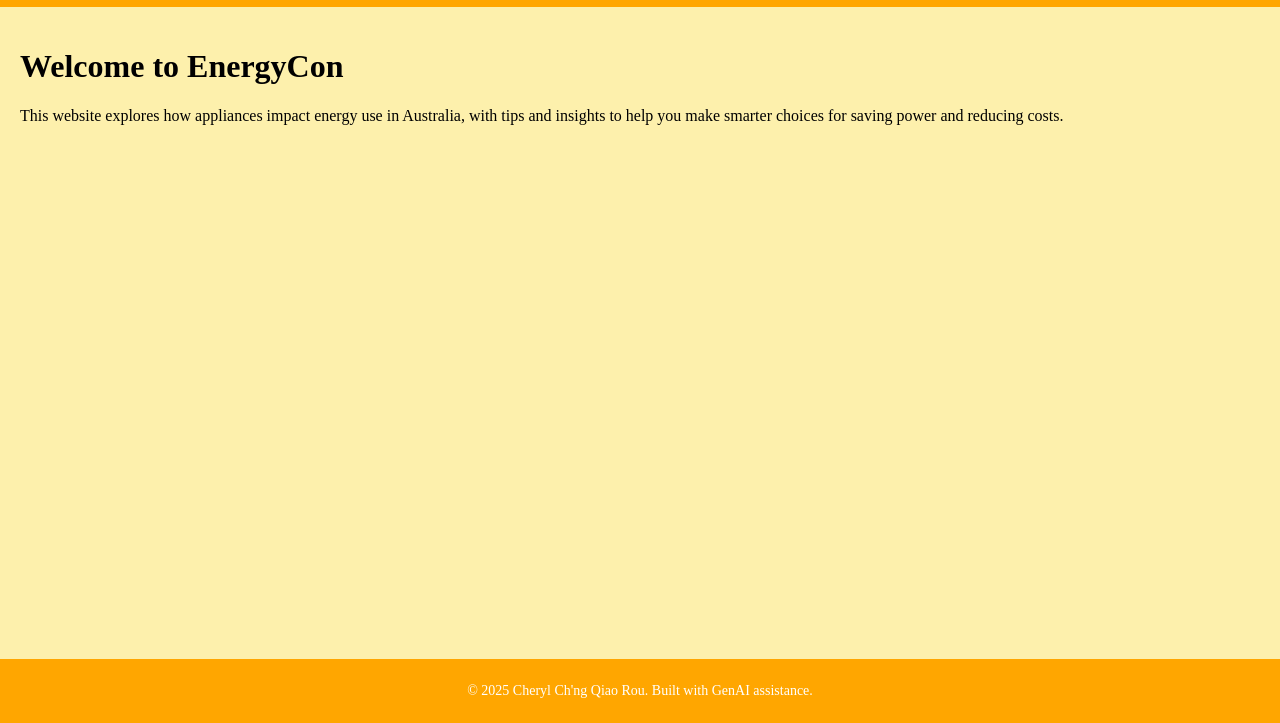
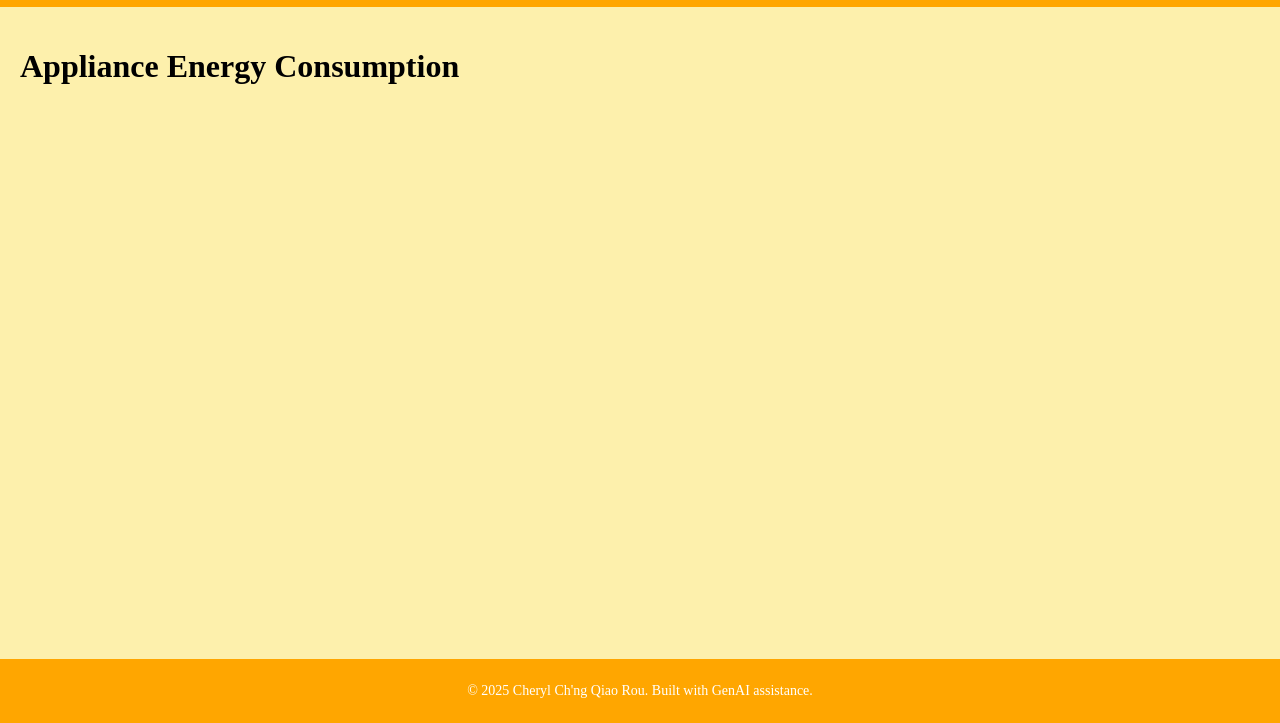
Before and after one commit to cherylchng-oss/T04-2, a plain HTML site: page index.html in a window 1280 px wide. Shown: the part 77-800 px from the top of the page. Drawn offline with nearby package versions, Linux system fonts and the light colour scheme.

Commit message:
feat: reset body; add h1/div/svg; link D3 and energy-d3.js; D3 — style h1, append paragraph, add SVG rects;

```diff
--- a/index.html
+++ b/index.html
@@ -25,9 +25,15 @@
   </header>
 
   <main>
-    <h1>Welcome to EnergyCon</h1>
-    <p>This website explores how appliances impact energy use in Australia, with tips and insights to help you make smarter choices for saving power and reducing costs.</p>
+    <h1>Appliance Energy Consumption</h1>
+    <div id="content"></div>
+    <!-- Give the SVG a size so shapes can be seen -->
+    <svg width="300" height="150"></svg>
   </main>
+
+  <!-- Load D3 first, then your D3 code file -->
+  <script src="https://d3js.org/d3.v7.min.js"></script>
+  <script src="energy-d3.js"></script>
 
   <footer>
     <p>© 2025 Cheryl Ch'ng Qiao Rou. Built with GenAI assistance.</p>
```
